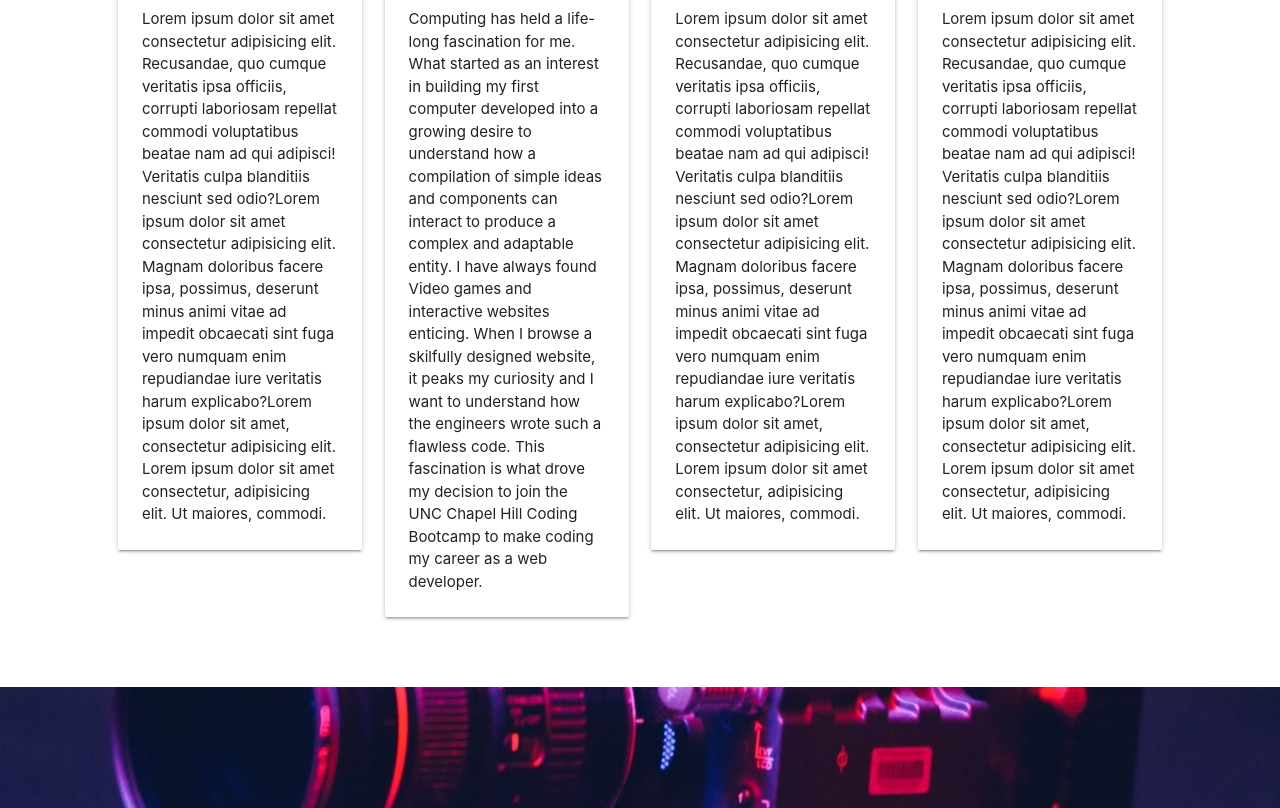
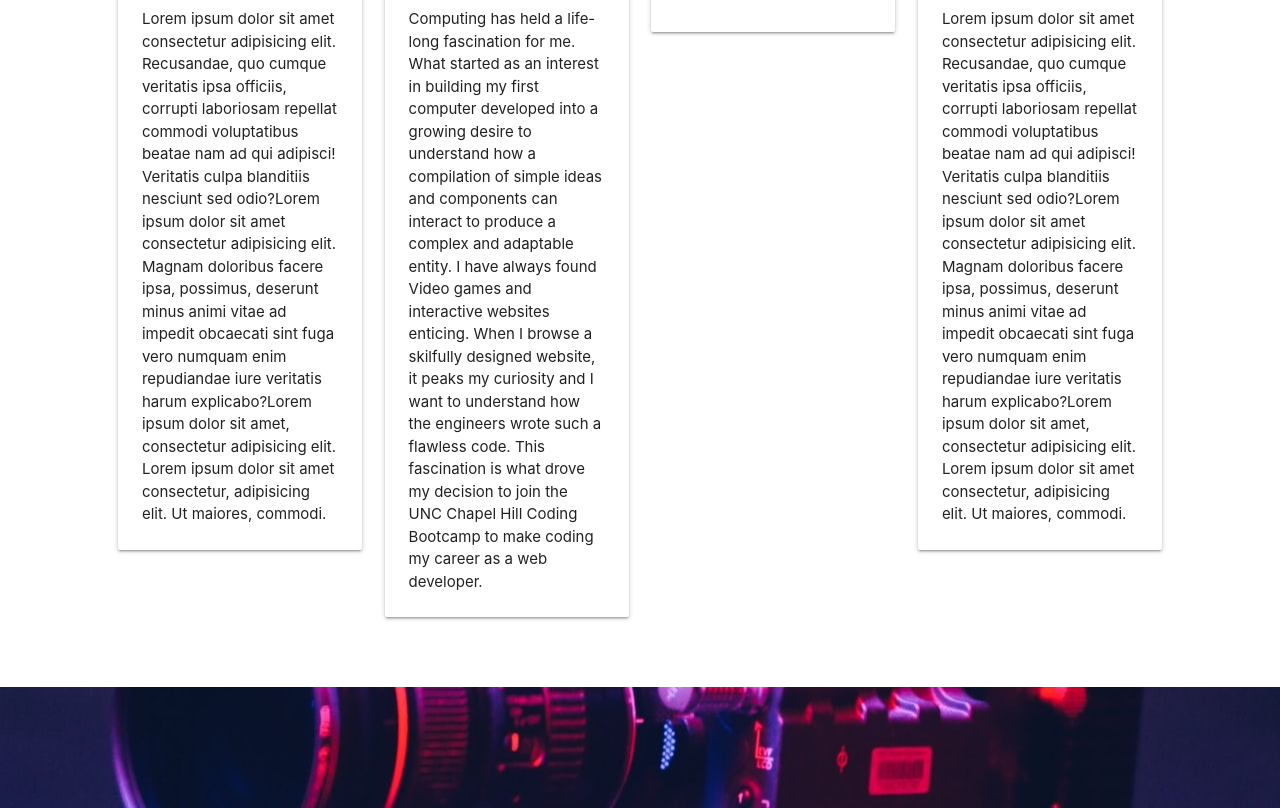
Before and after one commit to WillBerner/Trailr, a plain HTML site: page about.html in a window 1280 px wide. Shown: the part 1715-2523 px from the top of the page. Drawn offline with nearby package versions, Linux system fonts and the light colour scheme.

Commit message:
resolved conflicts

```diff
--- a/about.html
+++ b/about.html
@@ -119,16 +119,7 @@
                 </div>
                 <div class="card-content">
                   <p>
-                    Lorem ipsum dolor sit amet consectetur adipisicing elit.
-                    Recusandae, quo cumque veritatis ipsa officiis, corrupti
-                    laboriosam repellat commodi voluptatibus beatae nam ad qui
-                    adipisci! Veritatis culpa blanditiis nesciunt sed odio?Lorem
-                    ipsum dolor sit amet consectetur adipisicing elit. Magnam
-                    doloribus facere ipsa, possimus, deserunt minus animi vitae
-                    ad impedit obcaecati sint fuga vero numquam enim repudiandae
-                    iure veritatis harum explicabo?Lorem ipsum dolor sit amet,
-                    consectetur adipisicing elit. Lorem ipsum dolor sit amet
-                    consectetur, adipisicing elit. Ut maiores, commodi.
+
                   </p>
                 </div>
               </div>
--- a/assets/js/search.js
+++ b/assets/js/search.js
@@ -133,7 +133,6 @@ function renderPosterCards(data) {
   // Checks if there is an error with any of the movie objects returned then skip that movie from the render
   var ratingFilter = document.getElementById("filterByIMBDScoreInput");
 
-
   if (!data.Error && data.Poster !== "N/A") {
 
     // Injects a card for each movie title with it's title, poster, year, actors etc
```
Also changed, not shown: search.html (+0 -8 lines).
